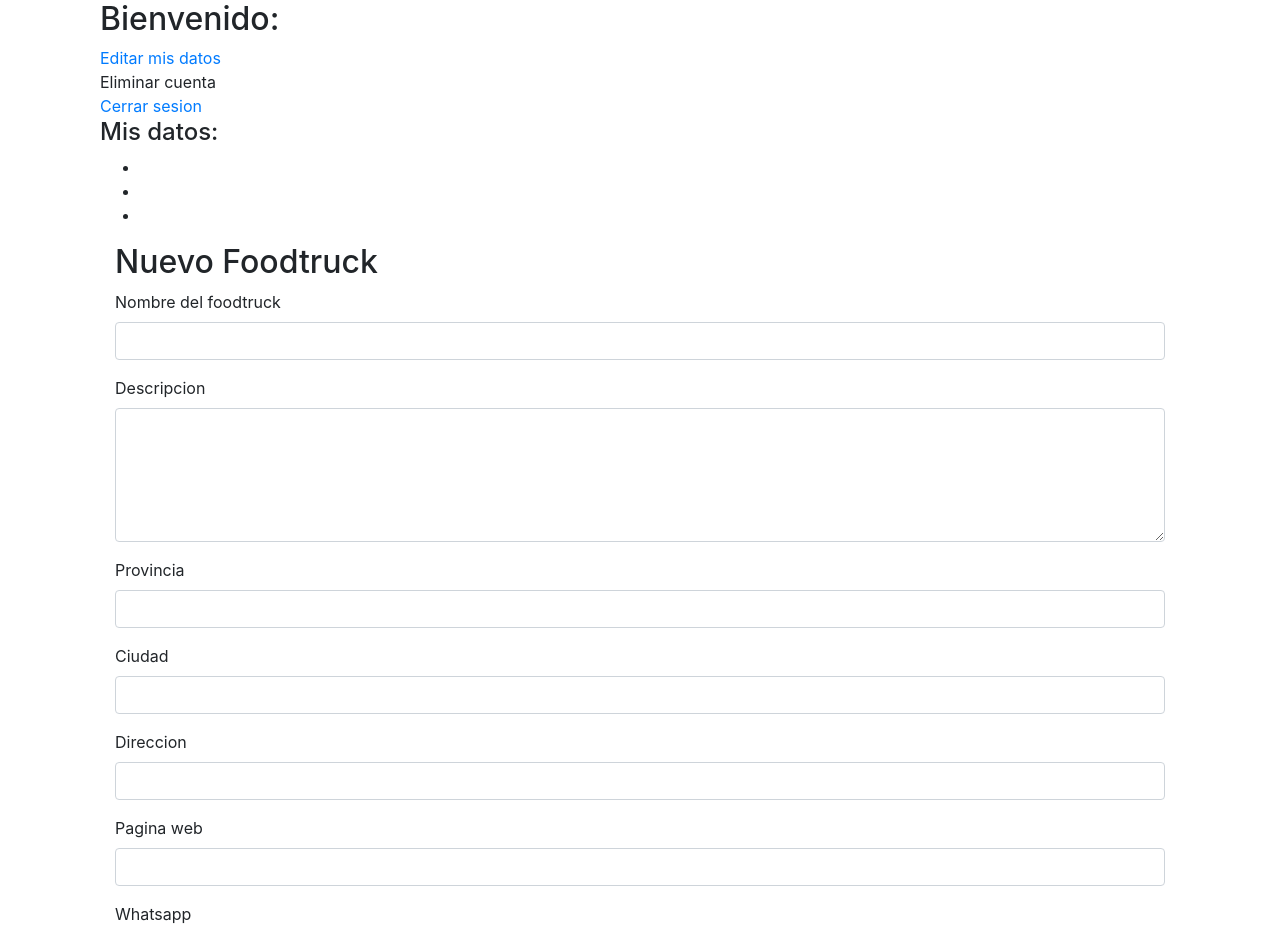
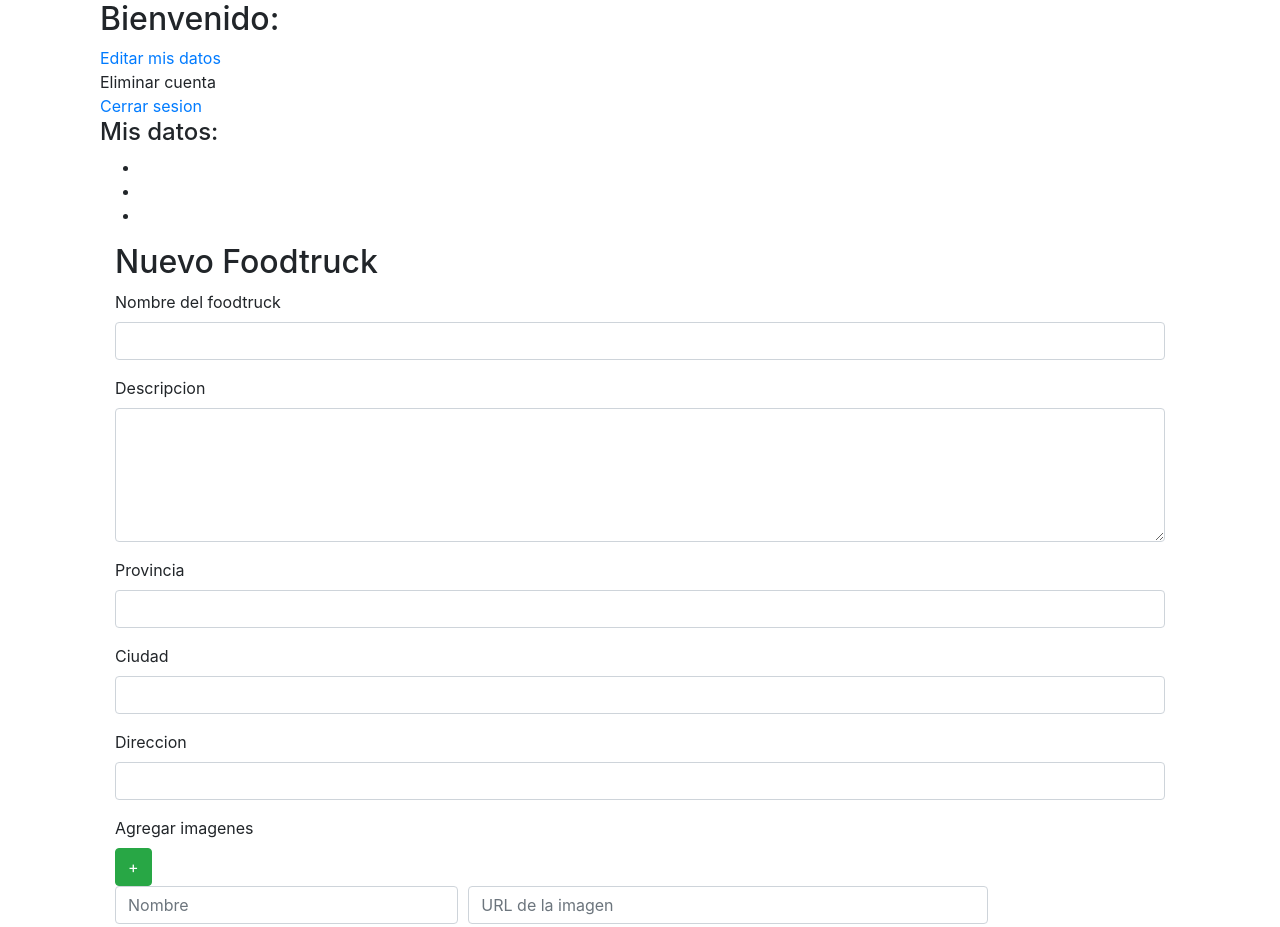
Before and after one commit to Daro313/ttps20-front-angular, an Angular app: page /users/perfil/foodtrucks/new in a window 1280 px wide. Shown: the top 927 px of the page. Built offline with nearby package versions, Linux system fonts and the light colour scheme; no server answers.

Commit message:
Se agrega funcionalidad para subir imagenes al foodtruck

```diff
--- a/src/app/components/foodtruck-form/foodtruck-form.component.html
+++ b/src/app/components/foodtruck-form/foodtruck-form.component.html
@@ -1,7 +1,7 @@
 <div class="container">
   <h2 *ngIf="!edit">Nuevo Foodtruck</h2>
   <h2 *ngIf="edit">Actualizar datos del Foodtruck</h2>
-  <form (ngSubmit)="edit ? updateFoodtruck() : saveFoodtruck()" #usuarioForm="ngForm">
+  <form (ngSubmit)="edit ? updateFoodtruck() : saveFoodtruck()" #foodtruckForm="ngForm">
     <div class="form-group">
       <label for="nombre">Nombre del foodtruck</label><br>
       <input [(ngModel)]="foodtruck.nombre" type="text" class="form-control" name="nombre" required>
@@ -21,6 +21,19 @@
     <div class="form-group">
       <label for="direccion">Direccion</label><br>
       <input type="text" name="direccion" [(ngModel)]="foodtruck.ubicacion.direccion" class="form-control" required>
+    </div>
+    <label>Agregar imagenes</label><br>
+    <button type="button" class="btn btn-success" (click)="addImgInput()">+</button>
+    <div class="form-row" *ngFor="let img of foodtruck.imagenes; let i=index">
+      <div class="col-md-4">
+        <input type="text" name="imgNombre{{i}}" [(ngModel)]="img.nombre" class="form-control" placeholder="Nombre">
+      </div>
+      <div class="col-md-6">
+        <input type="text" name="imgUrl{{i}}" [(ngModel)]="img.path" class="form-control" placeholder="URL de la imagen" required>
+      </div>
+      <div class="col-md-2">
+        <span type="button" class="btn btn-danger" (click)="removeImgInput(i)" *ngIf="i!=0">-</span>
+      </div>
     </div>
     <div class="form-group">
       <label for="url">Pagina web</label><br>
--- a/src/app/components/foodtruck-form/foodtruck-form.component.ts
+++ b/src/app/components/foodtruck-form/foodtruck-form.component.ts
@@ -8,6 +8,7 @@ import { UsuarioService } from '../../servicios/usuario.service';
 import { AutenticacionService } from '../../servicios/autenticacion.service';
 import { TipoDeServicio } from '../../modelos/tipoDeServicio';
 import { TipoDeServicioService } from "../../servicios/tipo-de-servicio.service";
+import { ImagenFt } from "../../modelos/imagenFt";
 
 @Component({
   selector: 'app-foodtruck-form',
@@ -20,6 +21,7 @@ export class FoodtruckFormComponent implements OnInit {
   submitted = false;
   edit = false;
   sTipo: TipoDeServicio[];
+  img= new ImagenFt();
 
   foodtruck: Foodtruck = {
     ftId: 0,
@@ -31,6 +33,7 @@ export class FoodtruckFormComponent implements OnInit {
     whatsapp: '',
     ubicacion: {},
     foodtrucker: {},
+    imagenes:[],
     servicios: []
   };
 
@@ -44,6 +47,9 @@ export class FoodtruckFormComponent implements OnInit {
   ) { }
 
   ngOnInit(): void {
+    this.img=new ImagenFt();
+    this.foodtruck.imagenes.push(this.img);
+
     this.tServicio.getAll().subscribe(data => this.sTipo = data);
     const params = this.activatedRoute.snapshot.params;
     if(params.id) {
@@ -113,4 +119,13 @@ export class FoodtruckFormComponent implements OnInit {
     }
   }
 
+  addImgInput() {
+    this.img = new ImagenFt();
+    this.foodtruck.imagenes.push(this.img);
+  }
+
+  removeImgInput(index) {
+    this.foodtruck.imagenes.splice(index,1);
+  }
+
 }
--- a/src/app/components/foodtrucks-detail/foodtrucks-detail.component.html
+++ b/src/app/components/foodtrucks-detail/foodtrucks-detail.component.html
@@ -57,6 +57,6 @@
      </table>
      <hr>
      IMAGENES: <br>
-     <div class="col-md-4">
-       <img src="{{ft?.imagenes[0]?.url}}" alt="Imagen foodtruck" class="card-img-top">
+     <div class="col-md-4" *ngFor="let i of ft?.imagenes">
+       <img src="{{i.path}}" alt="Imagen foodtruck" class="card-img-top">
      </div>
--- a/src/app/modelos/foodtruck.ts
+++ b/src/app/modelos/foodtruck.ts
@@ -16,7 +16,7 @@ export class Foodtruck {
     foodtrucker?: any,
     servicios?: TipoDeServicio[],
     ubicacion?: Ubicacion,
-    imagenes?: ImagenFt,
+    imagenes?: ImagenFt[],
     puntajes?: Puntaje[],
   ){}
 
--- a/src/app/modelos/imagenFt.ts
+++ b/src/app/modelos/imagenFt.ts
@@ -1,5 +1,5 @@
-export interface ImagenFt {
+export class ImagenFt {
   id?: number;
   nombre: string;
-  url: string;
+  path: string;
 }
```
